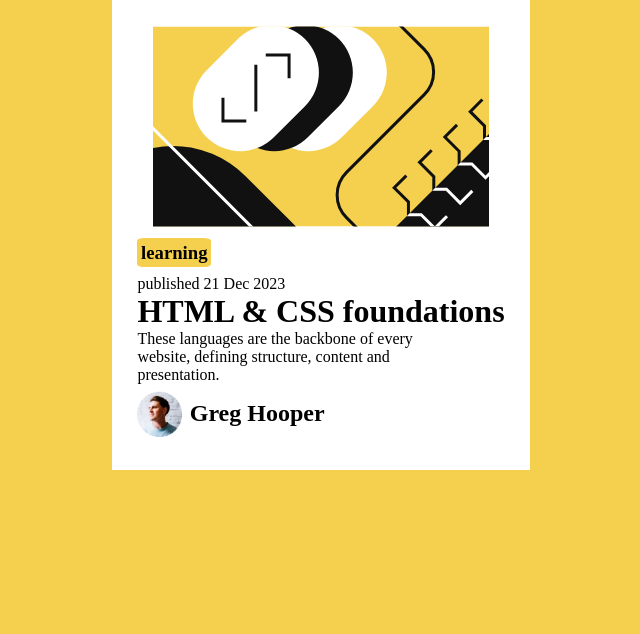
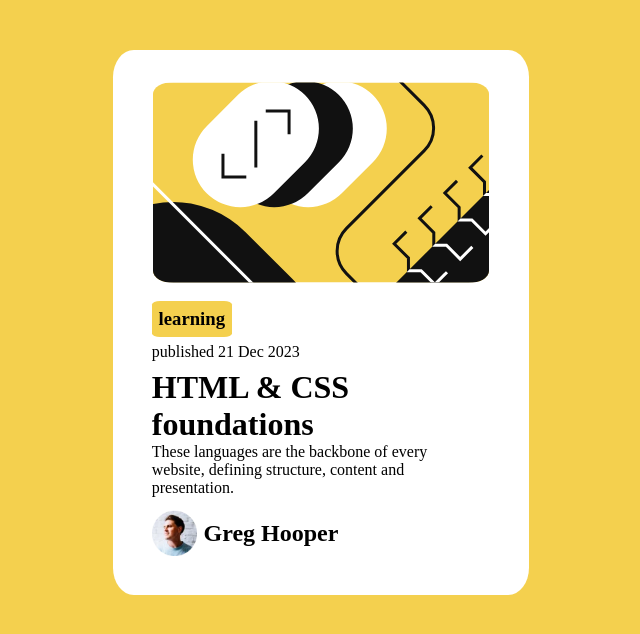
Before and after one commit to Endy1381/blog-preview, a plain HTML site: page index.html in a window 1280 px wide. Shown: the whole page, without its empty margins (319-959 px from the left). Drawn offline with Linux system fonts and the light colour scheme.

Commit message:
Update style.css
just made them less clogged and also made the card and the image border round

```diff
--- a/css/style.css
+++ b/css/style.css
@@ -9,11 +9,13 @@ body {
     display: flex;
     justify-content: center;
     text-align: center;
+    align-items: center;
 }
 .smain {
     display: inline-block;
     background-color: white;
     padding: 2%;
+    border-radius: 5%;
 }
 .acc {
     display: flex;
@@ -32,9 +34,15 @@ body {
 
 .sub h3 {
     display: inline-block;
-    padding: 1%;
+    padding: 2%;
     margin: 2%;
     margin-left: 0;
     background-color: hsl(47, 88%, 63%);
     border-radius: 10%;
 }
+.image img{
+    border-radius: 6%;
+}
+div {
+    margin: 2%;
+}
```
